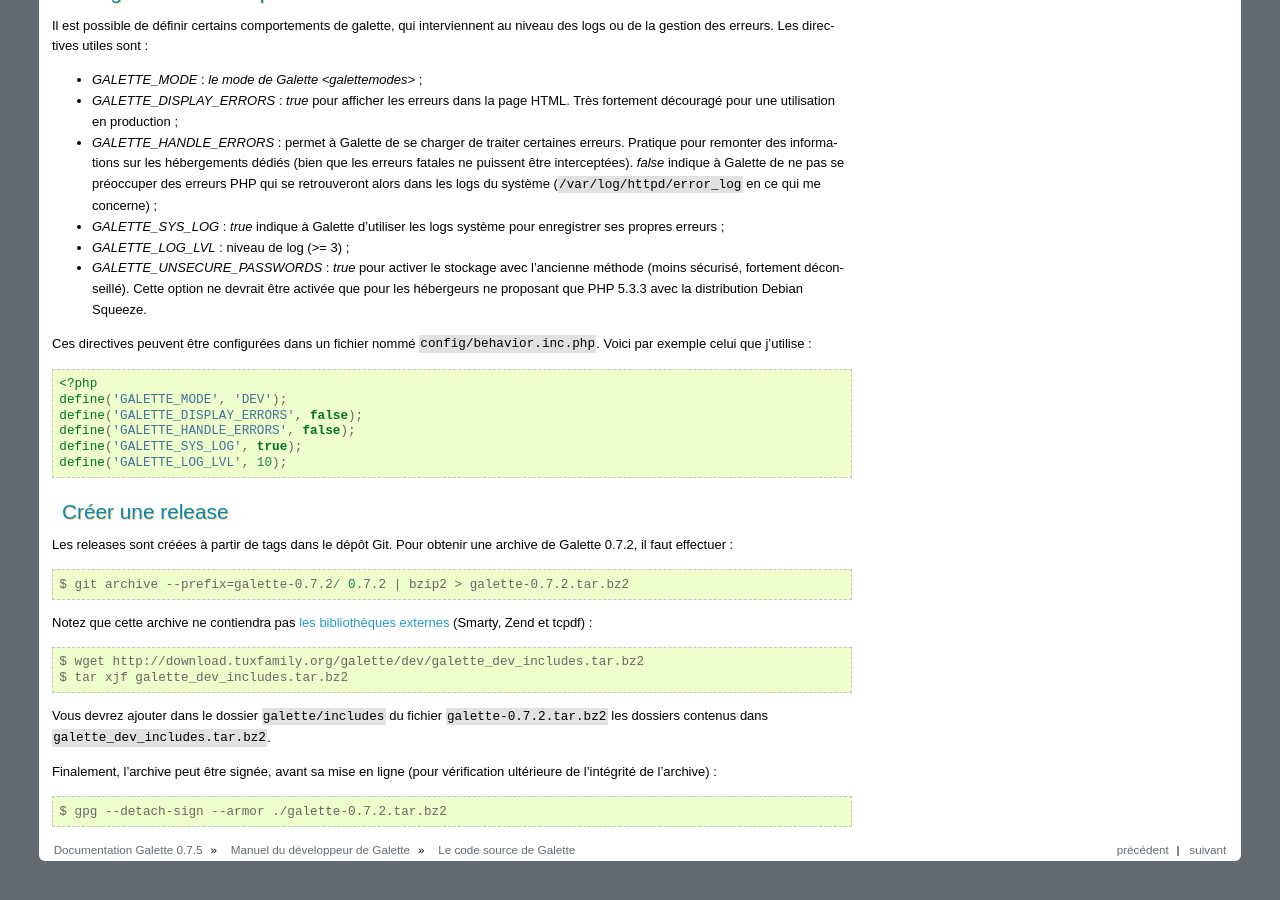
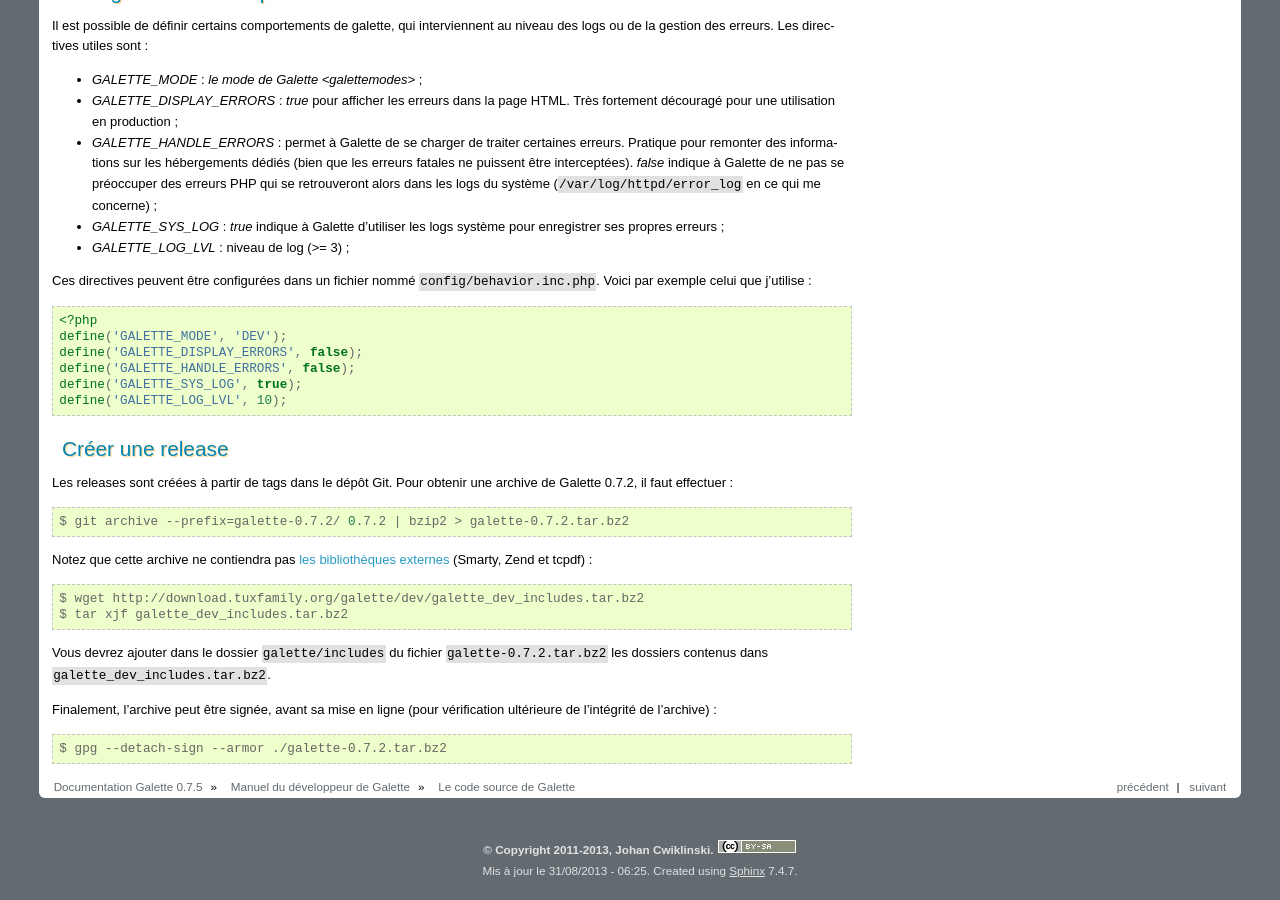
Before and after one commit to galette/galettedoc, a Sphinx documentation site: the page built from source/development/codage.rst, in a window 1280 px wide and 900 px high, scrolled down 2448 px. Built offline with Sphinx 7.4.7, drawn with Linux system fonts in a browser that asks for light colours.

Commit message:
Suppression de UNSECURE_PASSWORDS; refs #694

```diff
--- a/source/development/codage.rst
+++ b/source/development/codage.rst
@@ -149,7 +149,6 @@
 * `GALETTE_HANDLE_ERRORS` : permet à Galette de se charger de traiter certaines erreurs. Pratique pour remonter des informations sur les hébergements dédiés (bien que les erreurs fatales ne puissent être interceptées). `false` indique à Galette de ne pas se préoccuper des erreurs PHP qui se retrouveront alors dans les logs du système (``/var/log/httpd/error_log`` en ce qui me concerne) ;
 * `GALETTE_SYS_LOG` : `true` indique à Galette d'utiliser les logs système pour enregistrer ses propres erreurs ;
 * `GALETTE_LOG_LVL` : niveau de log (>= 3) ;
-* `GALETTE_UNSECURE_PASSWORDS` : `true` pour activer le stockage avec l'ancienne méthode (moins sécurisé, fortement déconseillé). Cette option ne devrait être activée que pour les hébergeurs ne proposant que PHP 5.3.3 avec la distribution Debian Squeeze.
 
 Ces directives peuvent être configurées dans un fichier nommé ``config/behavior.inc.php``. Voici par exemple celui que j'utilise :
 
```
